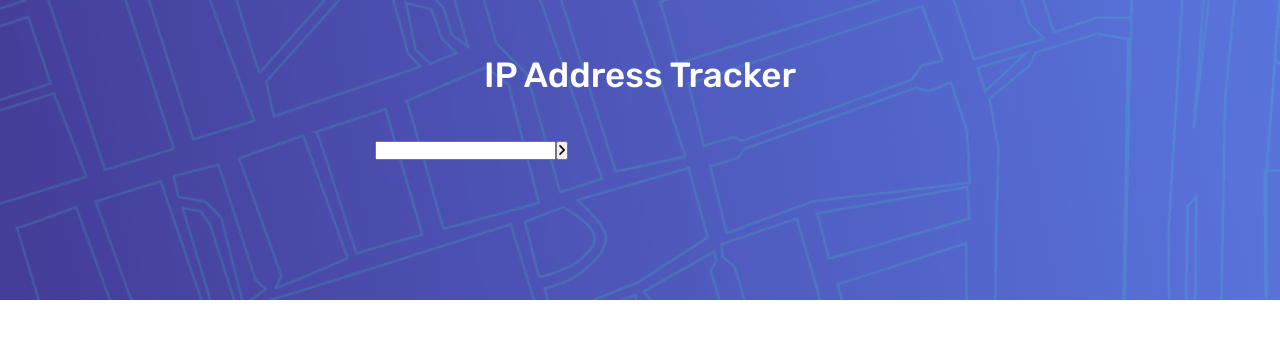
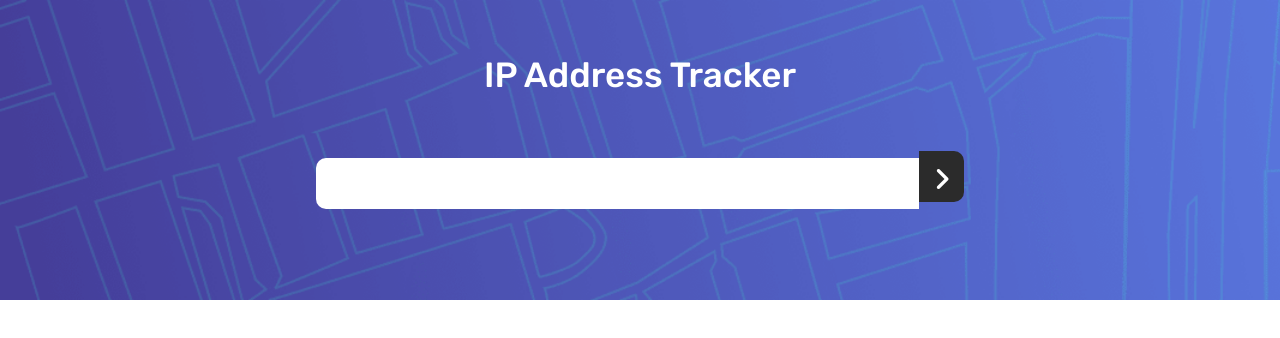
Before and after one commit to daydy2/iptracker, a React (Create React App) app: page / in a window 1280 px wide. Shown: the top 338 px of the page. Built offline with nearby package versions, Linux system fonts and the light colour scheme.

Commit message:
feat: input form

```diff
--- a/src/components/LandingPage.js
+++ b/src/components/LandingPage.js
@@ -23,7 +23,7 @@ const LandingPage = () => {
                     value={ip}
                     onChange={handleIp}
                     />
-                    <button type="submit"><i class="fa-solid fa-angle-right"></i></button>
+                    <button type="submit" className='buttonSub'><i class="fa-solid fa-2x fa-angle-right"></i></button>
                 </form>
             </section>
         </main>
--- a/src/styling/abstracts/_mixins.scss
+++ b/src/styling/abstracts/_mixins.scss
@@ -0,0 +1,4 @@
+@mixin nobord{
+    border-style: none;
+     outline: none;
+}
--- /dev/null
+++ b/src/styling/components/_component.scss
@@ -0,0 +1,3 @@
+.fa-angle-right{
+    color: white
+}
--- a/src/styling/components/_landingpage.scss
+++ b/src/styling/components/_landingpage.scss
@@ -1,5 +1,4 @@
 .mainpage{
-
     .section1{
         width: 100%;
         height: 30rem;
@@ -23,8 +22,30 @@
     }
 }
 form{
-    width: 45%;
-    height: 2.4rem;
+    width: 55%;
     margin: 0 auto;
-    border-radius: 20px;
+    padding: auto;
+
+    & > input{
+        @include nobord;
+        width: 93%;
+        height: 5.1rem;
+        background: $color-white;
+        padding: 1rem 2.5rem;
+        font-size: $font-size;
+        color: $dark-gray;
+        border-radius: 10px 0 0 10px;
+
+    }
+
+    .buttonSub{
+        @include nobord;
+        background-color: $very-dark-gray;
+        padding: 1.5rem .9rem;
+        width: 7%;
+        height: 5.1rem;
+        border-radius: 0 10px 10px 0;
+        margin: auto 0;
+        margin-top: 1rem;
+    }
 }
--- a/src/styling/main.css
+++ b/src/styling/main.css
@@ -31,9 +31,36 @@ html {
 }
 
 form {
-  width: 45%;
-  height: 2.4rem;
+  width: 55%;
   margin: 0 auto;
-  border-radius: 20px;
+  padding: auto;
+}
+
+form > input {
+  border-style: none;
+  outline: none;
+  width: 93%;
+  height: 5.1rem;
+  background: #ffffff;
+  padding: 1rem 2.5rem;
+  font-size: 1.8rem;
+  color: #969696;
+  border-radius: 10px 0 0 10px;
+}
+
+form .buttonSub {
+  border-style: none;
+  outline: none;
+  background-color: #2b2b2b;
+  padding: 1.5rem .9rem;
+  width: 7%;
+  height: 5.1rem;
+  border-radius: 0 10px 10px 0;
+  margin: auto 0;
+  margin-top: 1rem;
+}
+
+.fa-angle-right {
+  color: white;
 }
 /*# sourceMappingURL=main.css.map */
--- a/src/styling/main.scss
+++ b/src/styling/main.scss
@@ -9,3 +9,6 @@
 
 //LANDINGPAGE
 @import './components/landingpage';
+
+//COMPONENTS
+@import './components/component';
```
Also changed, not shown: 1 other file (tests, documents, lock files or other folders).
